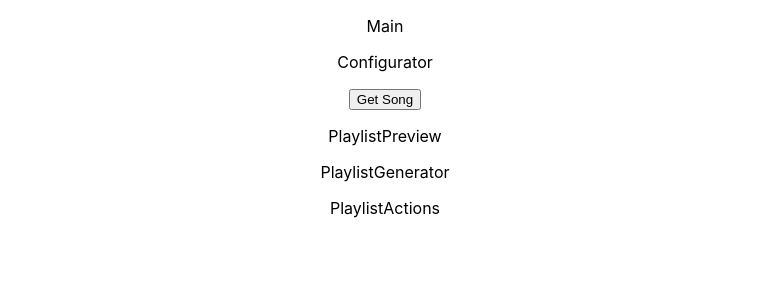
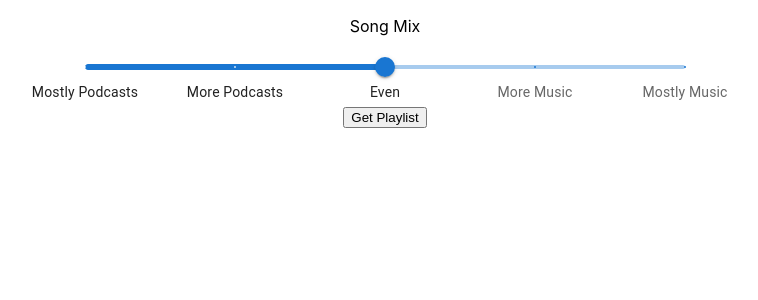
Before and after one commit to StevieC7/longify, a React (Create React App) app: page /make in a window 1280 px wide. Shown: the top 300 px of the page, without its empty margins (255-1013 px from the left). Built offline with nearby package versions, Linux system fonts and the light colour scheme; no server answers.

Commit message:
Conditionally render playlist preview component and add loading ternary

```diff
--- a/package.json
+++ b/package.json
@@ -3,6 +3,9 @@
   "version": "0.1.0",
   "private": true,
   "dependencies": {
+    "@emotion/react": "^11.10.4",
+    "@emotion/styled": "^11.10.4",
+    "@mui/material": "^5.10.6",
     "@testing-library/jest-dom": "^5.16.5",
     "@testing-library/react": "^13.4.0",
     "@testing-library/user-event": "^13.5.0",
--- a/src/components/Configurator.jsx
+++ b/src/components/Configurator.jsx
@@ -1,19 +1,62 @@
-import { useState, useEffect } from "react";
-export default function Configurator(props) {
+import { useState } from "react";
+import { Slider } from "@mui/material";
+
+export default function Configurator({setUserConfig}) {
     const initialFormState = {}
     const [formState, setFormState] = useState(initialFormState)
+
     console.log("Configurator has token:",localStorage.getItem('accessToken'))
-    const spotifyToken = localStorage.getItem('accessToken')
+
     const handleClick = () => {
-        fetch('https://api.spotify.com/v1/tracks/2TpxZ7JUBn3uw46aR7qd6V', {headers: {'Authorization': `Bearer ${spotifyToken}`}})
-        .then((res) => res.json())
-        .then((json) => console.log(json))
+        setUserConfig(formState)
+        setFormState(initialFormState)
     }
+
+    const handleChange = async (e) => {
+        await setFormState({...formState, [e.target.name]: e.target.value})
+        console.log(formState)
+    }
+
+    const songMixMarks = [
+        {
+            value: 30,
+            label: 'Mostly Podcasts'
+        },
+        {
+            value: 40,
+            label: 'More Podcasts'
+        },
+        {
+            value: 50,
+            label: 'Even'
+        },
+        {
+            value: 60,
+            label: 'More Music'
+        },
+        {
+            value: 70,
+            label: 'Mostly Music'
+        }
+    ]
+
     return(
-        <>
-            <p>Configurator</p>
-            {/* TODO: put a button here to send a static request to Spotify API just for testing the access token */}
-            <button onClick={handleClick()}>Get Song</button>
-        </>
+        <div className="configuration">
+            {/* Add form here for user to configure their options */}
+            <p>Song Mix</p>
+            <div style={{maxWidth: '600px', margin: 'auto'}}>
+                <Slider
+                    name="songMix"
+                    aria-label="Percent Songs"
+                    defaultValue={50}
+                    onChange={(e) => handleChange(e)}
+                    valueLabelDisplay='off'
+                    step={10}
+                    marks={songMixMarks}
+                    min={30}
+                    max={70} />
+            </div>
+            <button onClick={() => handleClick()}>Get Playlist</button>
+        </div>
     )
 }
--- a/src/components/PlaylistGenerator.jsx
+++ b/src/components/PlaylistGenerator.jsx
@@ -1,7 +1,12 @@
-export default function PlaylistGenerator(props) {
+export default function PlaylistGenerator({userConfig, playlist, setPlaylist}) {
+    // split the time allocation and set it for songs and shows respectively
+    // get a chunk of songs to fill the user's specified time for songs
+    // get a chunk of shows to fill the user's specified time for shows
+    console.log(userConfig.songMix)
+    console.log(playlist)
     return(
         <>
-            <p>PlaylistGenerator</p>
+            {playlist === null ? <p>Playlist Loading...</p> : <p>Playlist goes here</p>}
         </>
     )
 }
--- a/src/components/PlaylistPreview.jsx
+++ b/src/components/PlaylistPreview.jsx
@@ -1,11 +1,12 @@
+import { useState } from "react";
 import PlaylistActions from "./PlaylistActions";
 import PlaylistGenerator from "./PlaylistGenerator";
 
-export default function PlaylistPreview(props) {
+export default function PlaylistPreview({userConfig}) {
+    const [playlist, setPlaylist] = useState(null)
     return(
         <>
-            <p>PlaylistPreview</p>
-            <PlaylistGenerator />
+            <PlaylistGenerator userConfig={userConfig} playlist={playlist} setPlaylist={setPlaylist}/>
             <PlaylistActions />
         </>
     )
--- a/src/pages/Main.jsx
+++ b/src/pages/Main.jsx
@@ -1,13 +1,17 @@
+import { useState, useEffect } from "react";
 import Configurator from "../components/Configurator";
 import PlaylistPreview from "../components/PlaylistPreview";
 
 export default function Main(props) {
+    const [userConfig, setUserConfig] = useState({})
     console.log("Main page has token:",localStorage.getItem('accessToken'))
+    useEffect(() => {
+        console.log(userConfig)
+    }, [userConfig])
     return(
     <>
-        <p>Main</p>
-        <Configurator />
-        <PlaylistPreview />
+        <Configurator setUserConfig={setUserConfig}/>
+        {userConfig.songMix !== undefined ? <PlaylistPreview userConfig={userConfig}/> : <></>}
     </>
     )
 }
```
Also changed, not shown: 1 other file (tests, documents, lock files or other folders).
